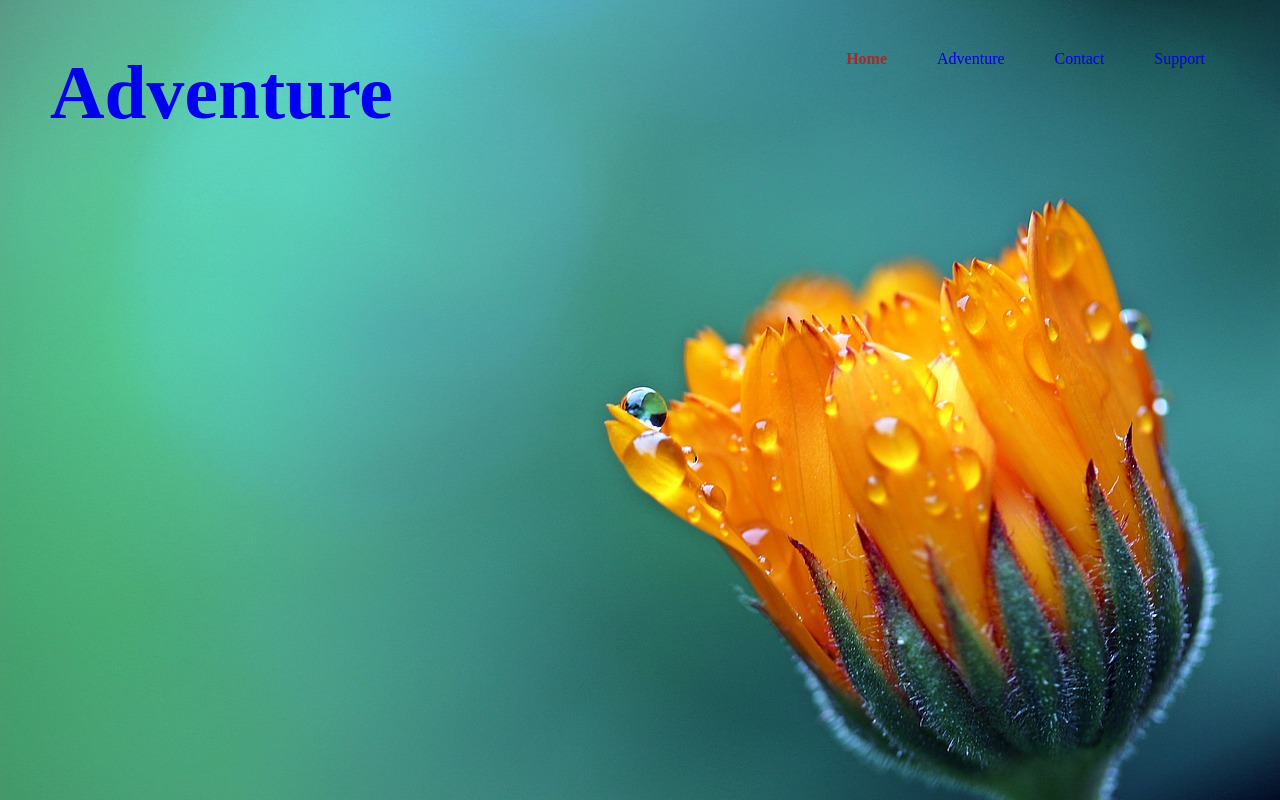
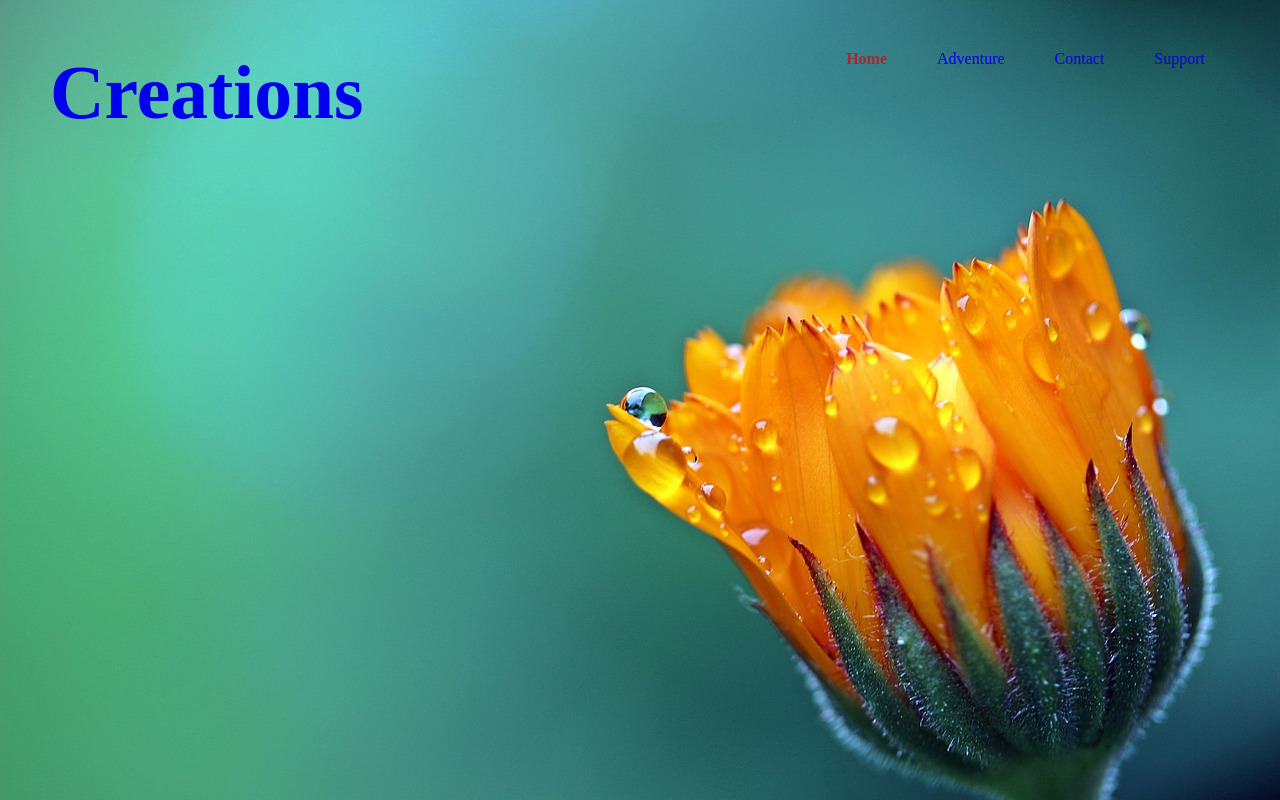
Before and after one commit to Sharoun-Madoya/Header-basics, a plain HTML site: page index.html in a window 1280 px wide. Drawn offline with Linux system fonts and the light colour scheme.

Commit message:
Title change

```diff
--- a/index.html
+++ b/index.html
@@ -8,7 +8,7 @@
 </head>
 <body>
     <nav class="navbar">
-        <a href="#" class="logo"> Adventure</a>
+        <a href="#" class="logo">Creations</a>
         <div class="nav-links">
             <ul>
                 <li class="active"><a href="#">Home</a></li>
```
